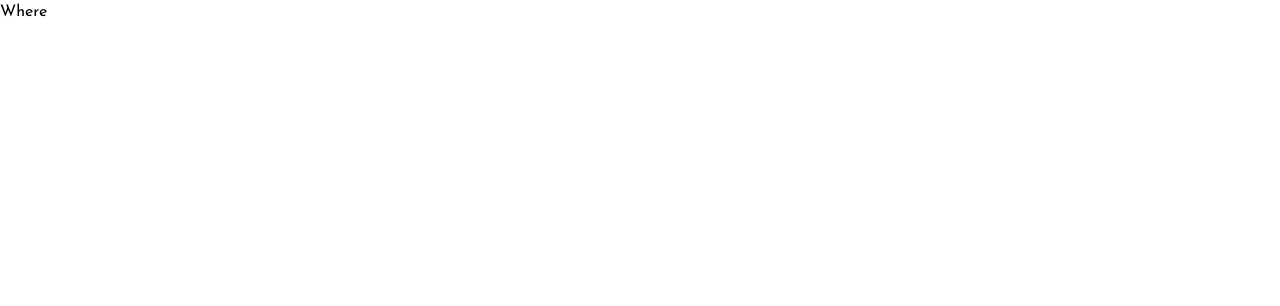
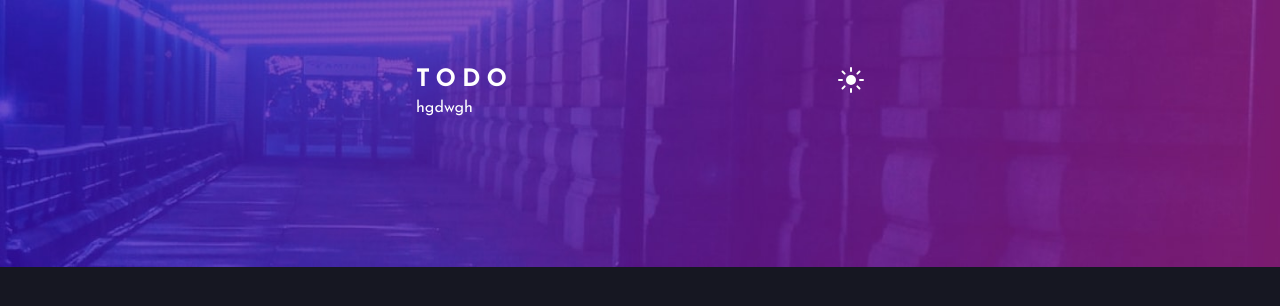
Before and after one commit to Nnadivictory25/todo-app, a React (Vite) app: page / in a window 1280 px wide. Shown: the top 306 px of the page. Built offline with nearby package versions, Linux system fonts and the light colour scheme.

Commit message:
created the layout structure, implemnted dynamic img rendring and theme switching

```diff
--- a/src/App.scss
+++ b/src/App.scss
@@ -0,0 +1,38 @@
+
+// Breakpoints
+
+// 640px, 1024px, 1400px (above)
+$breakpoint-up: (
+    "medium": "40em",
+    "large": "64em",
+    "x-large":
+    "87.5em"
+    );
+
+// 639px, 1023px, 1399px (down)
+$breakpoint-down: (
+    "small": "39.937em",
+    "medium": "63.9375em",
+    "large": "87.4375em"
+    );
+
+@mixin breakpoint-up($size) {
+    @media (min-width: map-get($breakpoint-up, $size) ){
+        @content
+    }
+};
+
+@mixin breakpoint-down($size) {
+    @media (max-width: map-get($breakpoint-down, $size) ){
+        @content
+    }
+}
+
+.body {
+    transition: all .15s ease-in-out;
+	background-size: 100% auto;
+	background-repeat: no-repeat;
+	background-position: top center;
+	width: 100%;
+	height: 100vh;
+}
--- a/src/App.tsx
+++ b/src/App.tsx
@@ -1,10 +1,57 @@
 import { useState } from 'react'
+import TodoContainer from './components/TodoContainer'
+import moonIcon from './assets/icon-moon.svg'
+import sunIcon from './assets/icon-sun.svg'
+import useWindowWide from './hooks/useWindowWidth'
+import Body from './components/Body'
+import bgImgMobileDark from './assets/bg-mobile-dark.jpg'
+import bgImgMobileLight from './assets/bg-mobile-light.jpg'
+import bgImgDesktopDark from './assets/bg-desktop-dark.jpg'
+import bgImgDesktopLight from './assets/bg-desktop-light.jpg'
+
 import './App.scss'
 
 function App() {
+  const [theme, setTheme] = useState('dark')
+  const isWideScreen = useWindowWide(480)
+
+  const toggleTheme = () => {
+    let newTheme = theme === 'dark' ? 'light' : 'dark'
+    setTheme(newTheme)
+  }
+
+  const getBgImg = () => {
+    let img
+    if (isWideScreen && theme === 'dark')  {
+      img = bgImgDesktopDark
+    } else if (isWideScreen && theme === 'light') {
+      img = bgImgDesktopLight
+    } else if (!isWideScreen && theme === 'dark') {
+      img =  bgImgMobileDark
+    } else if (!isWideScreen && theme === 'light') {
+      img = bgImgMobileLight
+    }
+
+    return img;
+  }
 
   return (
-    <h1>Where</h1>
+    <Body bgColor={theme == 'dark' ? 'hsl(235, 21%, 11%)' : 'hsl(0, 0%, 98%)'} getBgImg={() => getBgImg()}>
+    <TodoContainer theme={theme}>
+      <div className="flex justify-between items-center">
+        <h1 className='text-white font-semibold tracking-[.25em]'>TODO</h1>
+        {theme == 'dark' ?
+          <img src={sunIcon} onClick={toggleTheme} /> :
+          <img src={moonIcon} onClick={toggleTheme} />
+      }
+      </div>
+
+      <div className="h-40 ">
+        hgdwgh
+      </div>
+    </TodoContainer>
+
+    </Body>
   )
 }
 
--- /dev/null
+++ b/src/components/Body.tsx
@@ -0,0 +1,18 @@
+import { ReactNode } from "react";
+
+interface Props {
+    bgColor: string;
+    getBgImg: () => void;
+    children: ReactNode;
+}
+
+const Body = ({ bgColor, getBgImg, children }: Props) => {
+    const bgImg = getBgImg()
+    return (
+        <div className="body" style={{backgroundColor: bgColor, backgroundImage: `url(${bgImg})`}}>
+            {children}
+        </div>
+    );
+};
+
+export default Body;
--- /dev/null
+++ b/src/components/TodoContainer.tsx
@@ -0,0 +1,19 @@
+import { ReactNode } from "react";
+
+interface Props {
+    children: ReactNode;
+    theme: string;
+}
+
+let lightStyles = 'text-left w-95% sm:px-5 max-w-md mx-auto pt-10 md:pt-16 text-vDarkGreyBlue'
+let darkStyles = 'text-left w-95% sm:px-5 max-w-md mx-auto pt-10 md:pt-16 text-white'
+
+const TodoContainer = ({children, theme}: Props) => {
+    return (
+        <div className={theme == 'dark' ? darkStyles : lightStyles}>
+            {children}
+        </div>
+    );
+};
+
+export default TodoContainer;
--- /dev/null
+++ b/src/hooks/useWindowWidth.ts
@@ -0,0 +1,23 @@
+import { useEffect, useState } from "react"
+
+const useWindowWide = (size: number) => {
+    const [width, setWidth] = useState(0)
+
+    useEffect(() => {
+      const handleResize = () => {
+        setWidth(window.innerWidth)
+      }
+
+      window.addEventListener("resize", handleResize)
+
+      handleResize()
+
+      return () => {
+        window.removeEventListener("resize", handleResize)
+      }
+    }, [width])
+
+    return width > size
+}
+
+export default useWindowWide
--- a/src/index.css
+++ b/src/index.css
@@ -1,3 +1,13 @@
 @tailwind base;
 @tailwind components;
 @tailwind utilities;
+
+
+@layer base {
+    h1 {
+      @apply text-2xl;
+    }
+    h2 {
+      @apply text-xl;
+    }
+  }
--- a/tailwind.config.cjs
+++ b/tailwind.config.cjs
@@ -9,6 +9,27 @@ module.exports = {
 				lg: '976px',
 				xl: '1440px',
 			},
+			colors: {
+				brightBlue: 'hsl(220, 98%, 61%)',
+
+				// Light theme
+				lightGray: 'hsl(0, 0%, 98%)', // bg
+				vLightGreyBlue: 'hsl(236, 33%, 92%)', //card bg
+				lightGreyBlue: 'hsl(233, 11%, 84%)', // completed-task text
+				darkGreyBlue: 'hsl(236, 9%, 61%)', //footer texts color
+				vDarkGreyBlue: 'hsl(235, 19%, 35%)', // normal text color
+
+				// Dark theme
+				vDarkBlue: 'hsl(235, 21%, 11%)', // bg
+				vDarkDesBlue: 'hsl(235, 24%, 19%)', // card bg
+				lightGreyBlueD: 'hsl(234, 39%, 85%)', //  lines and checkbox border
+				lightGreyBlueDHover: 'hsl(236, 33%, 92%)', // hover
+				darkGreyBlueD: 'hsl(234, 11%, 52%)',
+				vDarkGreyBlueD: 'hsl(233, 14%, 35%)',
+			},
+			container: {
+				center: true,
+			  },
 			fontFamily: {
 				sans: ['Josefin Sans', 'sans-serif'],
 			},
```
